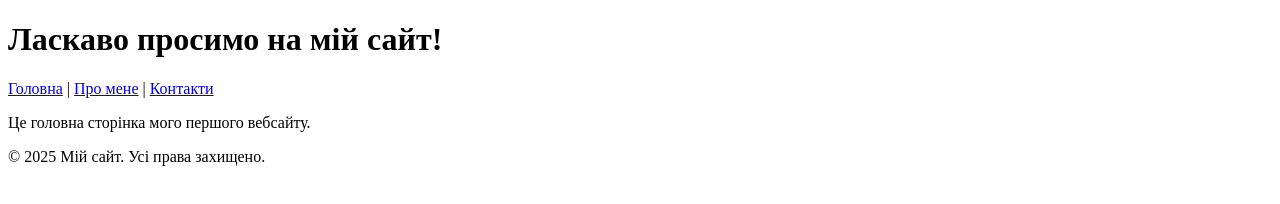
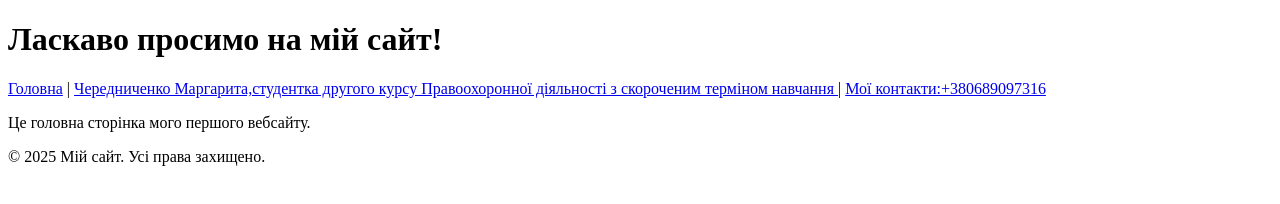
Before and after one commit to tsekkovq/Work-2-, a plain HTML site: page Index.html in a window 1280 px wide. Drawn offline with Linux system fonts and the light colour scheme.

Commit message:
Update Index.html

```diff
--- a/Index.html
+++ b/Index.html
@@ -11,8 +11,8 @@
         <h1>Ласкаво просимо на мій сайт!</h1>
         <nav>
             <a href="index.html">Головна</a> |
-            <a href="about.html">Про мене</a> |
-            <a href="contacts.html">Контакти</a>
+            <a href="about.html">Чередниченко Маргарита,студентка другого курсу Правоохоронної діяльності з скороченим терміном навчання </a> |
+            <a href="contacts.html">Мої контакти:+380689097316</a>
         </nav>
     </header>
 
```
